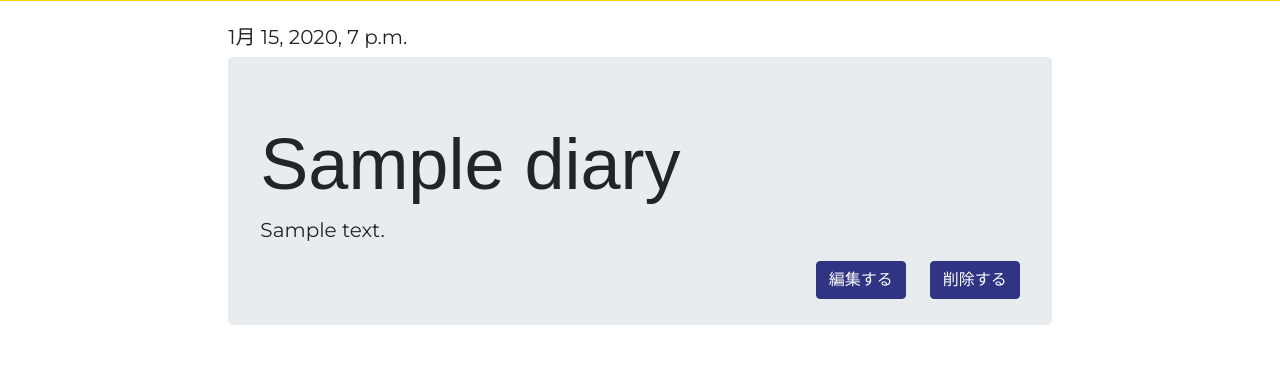
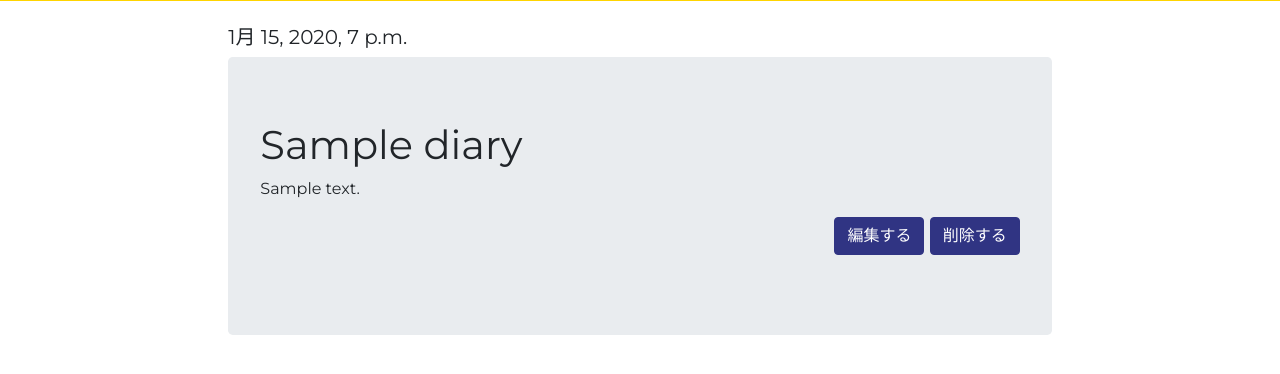
Before and after one commit to y1row/django_udemy, a Django app: page /diary/ in a window 1280 px wide. Shown: the part 289-663 px from the top of the page. Run offline with Django 3.2, Linux system fonts and the light colour scheme; tables that the repository leaves empty hold one stand-in row (values such as "Sample post"); some libraries are stand-ins or nearby versions; some web fonts are replaced.

Commit message:
さらに見た目を整えた

```diff
--- a/diary/templates/diary/diary_confirm_delete.html
+++ b/diary/templates/diary/diary_confirm_delete.html
@@ -4,7 +4,7 @@
     <div class="ht-tm-cat">
         <h5 class="ht-tm-cat-title">{{ diary.created_at }}</h5>
         <div class="ht-tm-element jumbotron">
-            <h1 class="display-3">{{ diary.title }}</h1>
+            <h1 class="display-5">{{ diary.title }}</h1>
             <p class="lead">{{ diary.text }}</p>
         </div>
         <div class="ht-tm-element alert alert-primary" role="alert">
--- a/diary/templates/diary/diary_list.html
+++ b/diary/templates/diary/diary_list.html
@@ -5,12 +5,14 @@
         {% for diary in diary_list %}
             <h5 class="ht-tm-cat-title">{{ diary.created_at }}</h5>
             <div class="ht-tm-element jumbotron">
-                <h1 class="display-3">{{ diary.title }}</h1>
-                <p class="lead">{{ diary.text }}</p>
-                <a class="btn btn-primary float-right" href="{% url 'diary:delete' diary.pk %}"
-                   role="button">削除する</a>
-                <a class="btn btn-primary float-right mx-4" href="{% url 'diary:update' diary.pk %}"
-                   role="button">編集する</a>
+                <h1 class="display-5">{{ diary.title }}</h1>
+                <p>{{ diary.text }}</p>
+                <p class="lead text-right">
+                    <a class="btn btn-primary" href="{% url 'diary:update' diary.pk %}"
+                       role="button">編集する</a>
+                    <a class="btn btn-primary" href="{% url 'diary:delete' diary.pk %}"
+                       role="button">削除する</a>
+                </p>
             </div>
         {% endfor %}
     </div>
```
